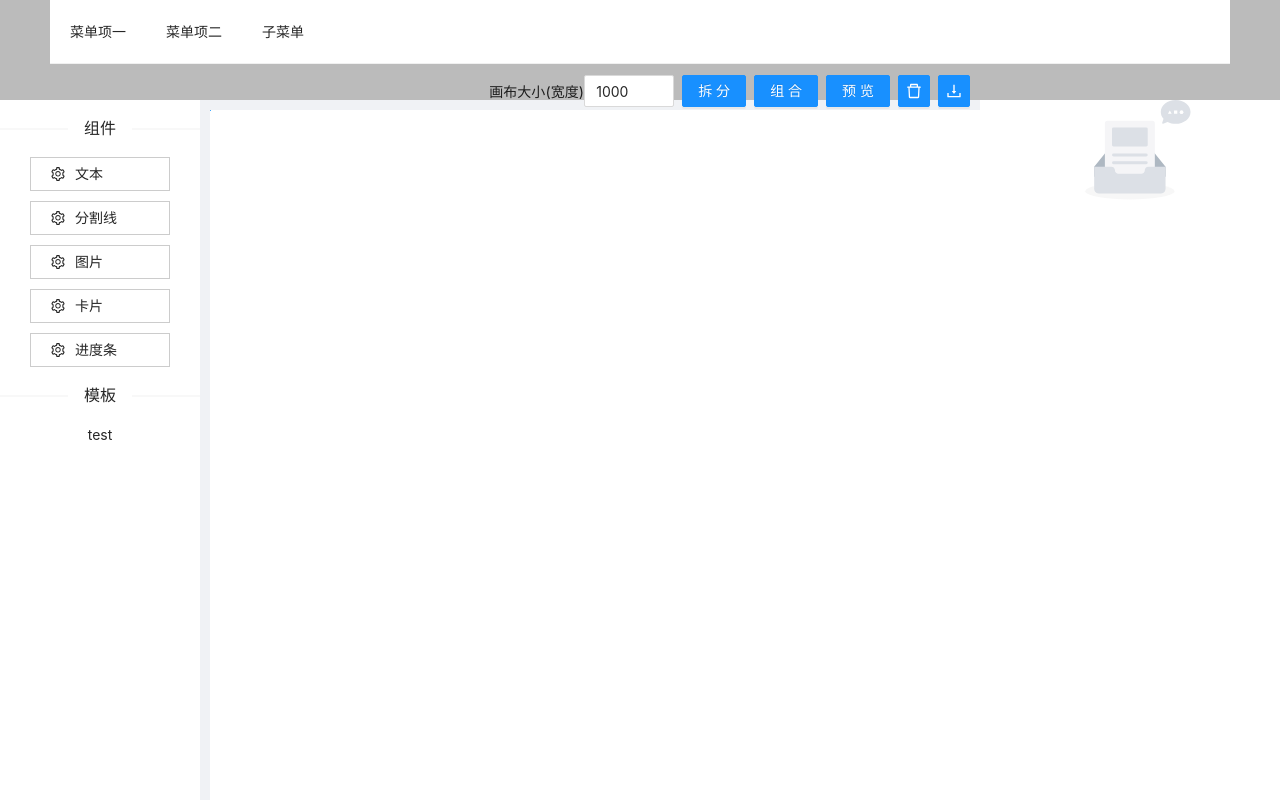
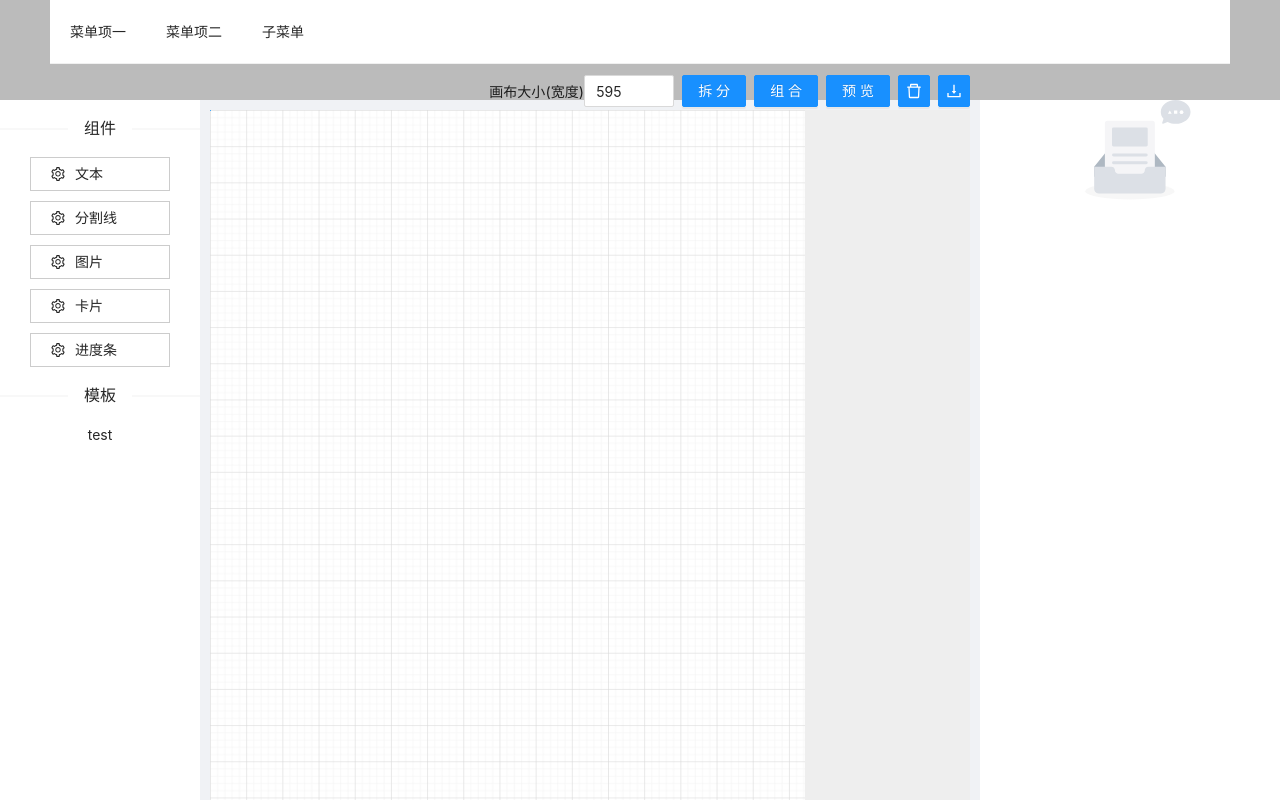
Before and after one commit to DragonLJH/react-resume-ts-app, a React (Create React App) app: page / in a window 1280 px wide. Shown: the top 800 px of the page. Built offline with nearby package versions, Linux system fonts and the light colour scheme.

Commit message:
动态获取appLayoutMainEdit的X、Y，组合改为直接更新删除单一组件，组合组合组件

```diff
--- a/src/components/AppLayoutMain/index.tsx
+++ b/src/components/AppLayoutMain/index.tsx
@@ -7,8 +7,11 @@ import printJs from 'print-js';
 import componentList from "../../custom-component/component-list"
 import Control from "./Control";
 import commonContext from "../../commonContext";
-import { getStyle, HEADER_Y, SIDER_LEFT_X } from "../../utils";
+// import { getStyle, HEADER_Y, SIDER_LEFT_X } from "../../utils";
+import { getStyle } from "../../utils";
 import { getID } from "../../utils/globalID";
+
+// import colorConfig from "../../utils/color-config"
 
 // var id = 0;
 
@@ -25,9 +28,8 @@ const AppLayoutMain: FC = () => {
     let { componentData, selectComponent, selectComponentIndex } = myAuth.state
     let { style } = selectComponent
 
-
     // A4纸比例图布 根号2比1 高比宽
-    const [a4Width, setA4Width] = useState(1000)
+    const [a4Width, setA4Width] = useState(595)
 
     const a4Height = useMemo(() => {
         return Math.SQRT2 * a4Width
@@ -44,6 +46,8 @@ const AppLayoutMain: FC = () => {
     const [makeUpProps, setMakeUpProps] = useState({ resumeCompose: [], indexs: [] });
 
     // const modalRef: any = useRef()
+
+    const appLayoutMainEdit: any = useRef()
 
     useEffect(() => {
         if (selectComponentIndex !== -1) {
@@ -77,7 +81,8 @@ const AppLayoutMain: FC = () => {
         let index = e.dataTransfer.getData("index"); // 获取拖拽组件的id
         let componentItem = componentList[index]     // 获取拖拽组件
         let { clientX, clientY }: { clientX: number, clientY: number } = e  // 获取落点的 x y（clientX，clientY） 坐标
-        componentItem.style = { ...componentItem.style, left: clientX - SIDER_LEFT_X, top: clientY - HEADER_Y }  // 给组件添加 x y（clientX，clientY） 坐标
+        let { x, y } = appLayoutMainEdit.current.getBoundingClientRect() // getBoundingClientRect()获取 appLayoutMainEdit 元素的左，上，右和下分别相对浏览器视窗的位置
+        componentItem.style = { ...componentItem.style, left: clientX - x, top: clientY - y }  // 给组件添加 x y（clientX，clientY） 坐标
         // dispatch({ type: 'increment', data: { ...componentItem, id: "component" + getID() } })  // 添加组件
         let newComponentItem = { ...componentItem, id: "component" + getID() }
         myAuth.increment(newComponentItem)
@@ -101,8 +106,9 @@ const AppLayoutMain: FC = () => {
             // 解构赋值 给 moveX 和 moveY 分别赋值 clientX 和 clientY
             // 移动后的坐标
             let { clientX: moveX, clientY: moveY }: { clientX: number, clientY: number } = moveEvent
-            let sLeft = (InitialValueX - SIDER_LEFT_X)
-            let sTop = (InitialValueY - HEADER_Y)
+            let { x, y } = appLayoutMainEdit.current.getBoundingClientRect() // getBoundingClientRect()获取 appLayoutMainEdit 元素的左，上，右和下分别相对浏览器视窗的位置
+            let sLeft = (InitialValueX - x)
+            let sTop = (InitialValueY - y)
             let sWidth = (moveX - InitialValueX)
             let sHeight = (moveY - InitialValueY)
 
@@ -195,23 +201,22 @@ const AppLayoutMain: FC = () => {
     }
 
     const makeUp = () => {
-        console.log("makeUp", makeUpProps.resumeCompose.length)
         if (makeUpProps.resumeCompose.length > 1) {
-            new Promise((resolve) => {
             // 先把组合的组件删除再生产组合组件
             let newComponentData = [...myAuth.state.componentData]
             makeUpProps.indexs.forEach((val: number) => {
                 newComponentData.splice(val, 1)
             })
-                myAuth.updataComponentData(newComponentData)
-                resolve(true)
-            }).then(() => {
             let componentItem = componentList[5]
             componentItem.style = range
             componentItem.propValue = getNewComposeProps(range, makeUpProps)
-                // console.log("makeUp", getNewComposeProps(range, makeUpProps))
-                myAuth.increment({ ...componentItem, id: "component" + getID() })
-            })
+            myAuth.updataComponentData([...newComponentData, { ...componentItem, id: "component" + getID() }])
+            console.log("makeUp", myAuth.state.componentData)
+            // let componentItem = componentList[5]
+            // componentItem.style = range
+            // componentItem.propValue = getNewComposeProps(range, makeUpProps)
+            // console.log("makeUp", { ...myAuth })
+            // myAuth.increment({ ...componentItem, id: "component" + getID() })
             // 组合后清楚选中框中的数据
             setMakeUpProps({ resumeCompose: [], indexs: [] })
         }
@@ -237,6 +242,7 @@ const AppLayoutMain: FC = () => {
     // 拆分
     const breakUp = () => {
         if (selectComponent.componentId === 5) {
+            console.log("breakUp", selectComponentIndex)
             let res: any = []
             let flagSelectComponent = { ...selectComponent } // 选中组件
             let { top, left, width, height } = flagSelectComponent.style // 选中样式
@@ -254,12 +260,13 @@ const AppLayoutMain: FC = () => {
             })
             // selectComponentIndex存在问题，让删除的不是选中组合组件 （后续处理）
             // 查找 选中的组合组件的id并将组件删除
-            for (let i = 0; i < componentData.length; i++) {
-                if (componentData[i].id === flagSelectComponent.id) {
-                    delSelect(i)
-                    break;
-                }
-            }
+            // for (let i = 0; i < componentData.length; i++) {
+            //     if (componentData[i].id === flagSelectComponent.id) {
+            //         delSelect(i)
+            //         break;
+            //     }
+            // }
+            delSelect()
             // res将拆分好的组件新增
             res.forEach((item: any) => {
                 myAuth.increment({ ...item, id: "component" + getID() })
@@ -267,8 +274,56 @@ const AppLayoutMain: FC = () => {
         }
     }
 
+    //  网格线取至 visual-drag-demo
+    const Grid = () => {
+        return (
+            <svg
+                className="grid"
+                width="100%"
+                height="100%"
+                xmlns="http://www.w3.org/2000/svg"
+            >
+                <defs>
+                    <pattern
+                        id="smallGrid"
+                        width="7.236328125"
+                        height="7.236328125"
+                        patternUnits="userSpaceOnUse"
+                    >
+                        <path
+                            d="M 7.236328125 0 L 0 0 0 7.236328125"
+                            fill="none"
+                            stroke="rgba(207, 207, 207, 0.3)"
+                        // stroke-width="1"
+                        >
+                        </path>
+                    </pattern>
+                    <pattern
+                        id="grid"
+                        width="36.181640625"
+                        height="36.181640625"
+                        patternUnits="userSpaceOnUse"
+                    >
+                        <rect width="36.181640625" height="36.181640625" fill="url(#smallGrid)"></rect>
+                        <path
+                            d="M 36.181640625 0 L 0 0 0 36.181640625"
+                            fill="none"
+                            stroke="rgba(186, 186, 186, 0.5)"
+                        // stroke-width="1"
+                        >
+                        </path>
+                    </pattern>
+                </defs>
+                <rect width="100%" height="100%" fill="url(#grid)"></rect>
+            </svg>
+        )
+    }
+
     return (
         <div className="AppLayoutMain">
+            {/* <div>
+                {colorConfig.colorPanel}
+            </div> */}
             <div className="operation">
                 <Space align="center" >
                     <span>
@@ -289,8 +344,9 @@ const AppLayoutMain: FC = () => {
                 </Space>
             </div>
 
-            <div className="AppLayoutMainEdit" onDrop={useMyDrop} onDragOver={myDragOver} onMouseDown={myMouseDown} style={{ width: a4Width, height: a4Height }}>
+            <div className="AppLayoutMainEdit" ref={appLayoutMainEdit} onDrop={useMyDrop} onDragOver={myDragOver} onMouseDown={myMouseDown} style={{ width: a4Width, height: a4Height }}>
                 <div className="range" style={getStyle({ ...range })}></div>
+                <Grid />
                 {myAuth.state.componentData.map((item: any, index: number) => {
                     return (<Control setMainInsideData={setMainInsideDataFun} setComponentData={setComponentData}
                         element={item} index={index} activeComponent={myAuth.state.selectComponent.id === item.id} key={item.id}>
@@ -336,7 +392,7 @@ const AppLayoutMain: FC = () => {
                 bodyStyle={{ height: a4Height + "px", position: "relative" }}
             >
                 <div id="modalRef">
-                    {/* <div className="modal-div"></div> */}
+                    <div className="modal-div"></div>
                     {myAuth.state.componentData.map((item: any, index: number) => {
                         return <Control setMainInsideData={setMainInsideDataFun} setComponentData={setComponentData} element={item} index={index} activeComponent={false} key={item.id}>{item.component(item.propValue)}</Control>
                     })}
```
Lines whose indentation alone changed are shown as unchanged.
